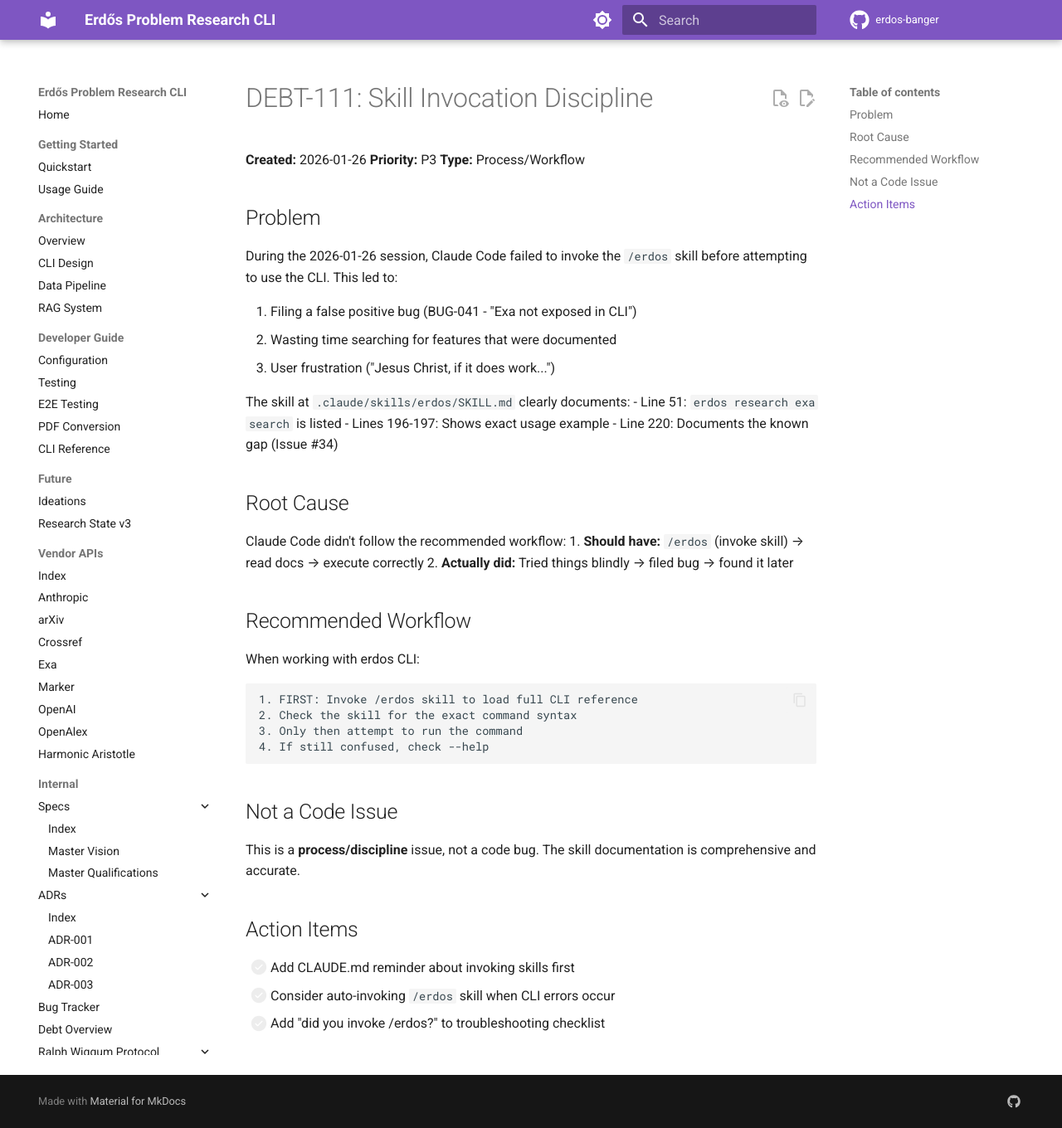
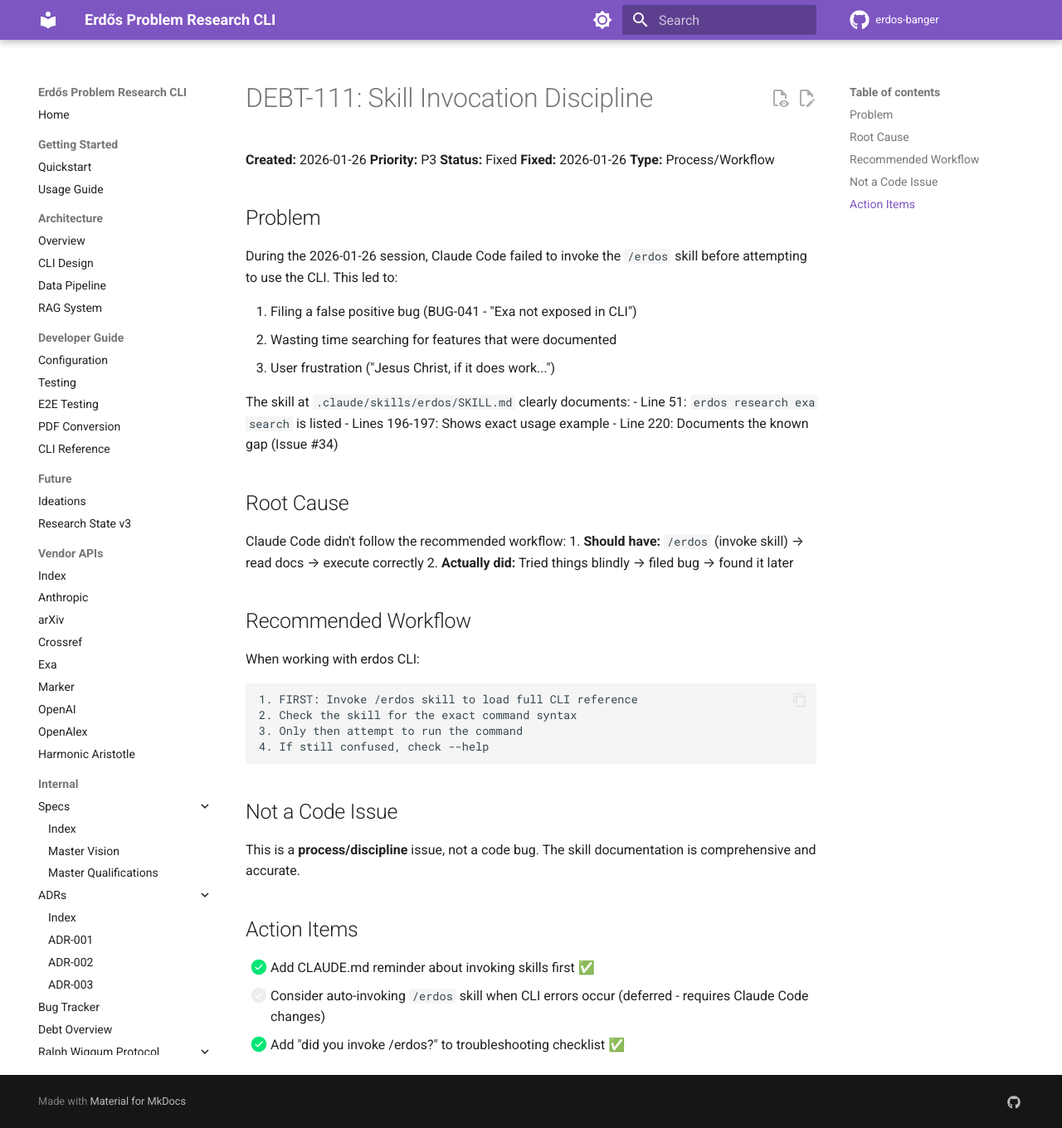
Before and after one commit to research-developer/erdos-banger, an MkDocs documentation site: the page built from docs/_debt/debt-111-skill-invocation-discipline.md, in a window 1280 px wide and 1360 px high. Shown: the whole window at 83% size. Built offline with MkDocs 1.6.1 and Material for MkDocs 9.7.7, drawn with Linux system fonts in a browser that asks for light colours; comment, search, counter and statistics services are not loaded.

Commit message:
docs: fix DEBT-111 and DEBT-112 (skill guidance + arXiv preference)
DEBT-111 (skill invocation discipline):
- Add CLAUDE.md note to invoke /erdos before using CLI
- Add troubleshooting checklist with "did you invoke /erdos?"

DEBT-112 (arXiv source preference):
- Update erdos ingest --help to mention arXiv tarball preference
- Add tip to skills doc recommending arXiv source over PDF conversion

```diff
--- a/docs/_debt/debt-111-skill-invocation-discipline.md
+++ b/docs/_debt/debt-111-skill-invocation-discipline.md
@@ -2,6 +2,8 @@
 
 **Created:** 2026-01-26
 **Priority:** P3
+**Status:** Fixed
+**Fixed:** 2026-01-26
 **Type:** Process/Workflow
 
 ## Problem
@@ -40,6 +42,6 @@ This is a **process/discipline** issue, not a code bug. The skill documentation
 
 ## Action Items
 
-- [ ] Add CLAUDE.md reminder about invoking skills first
-- [ ] Consider auto-invoking `/erdos` skill when CLI errors occur
-- [ ] Add "did you invoke /erdos?" to troubleshooting checklist
+- [x] Add CLAUDE.md reminder about invoking skills first ✅
+- [ ] Consider auto-invoking `/erdos` skill when CLI errors occur (deferred - requires Claude Code changes)
+- [x] Add "did you invoke /erdos?" to troubleshooting checklist ✅
```
Also changed, not shown: .claude/skills/erdos/SKILL.md (+2 -0 lines), CLAUDE.md (+11 -0 lines), docs/_debt/README.md (+2 -3 lines), docs/_debt/debt-112-prefer-arxiv-source-over-pdf.md (+5 -3 lines), 1 other file.
